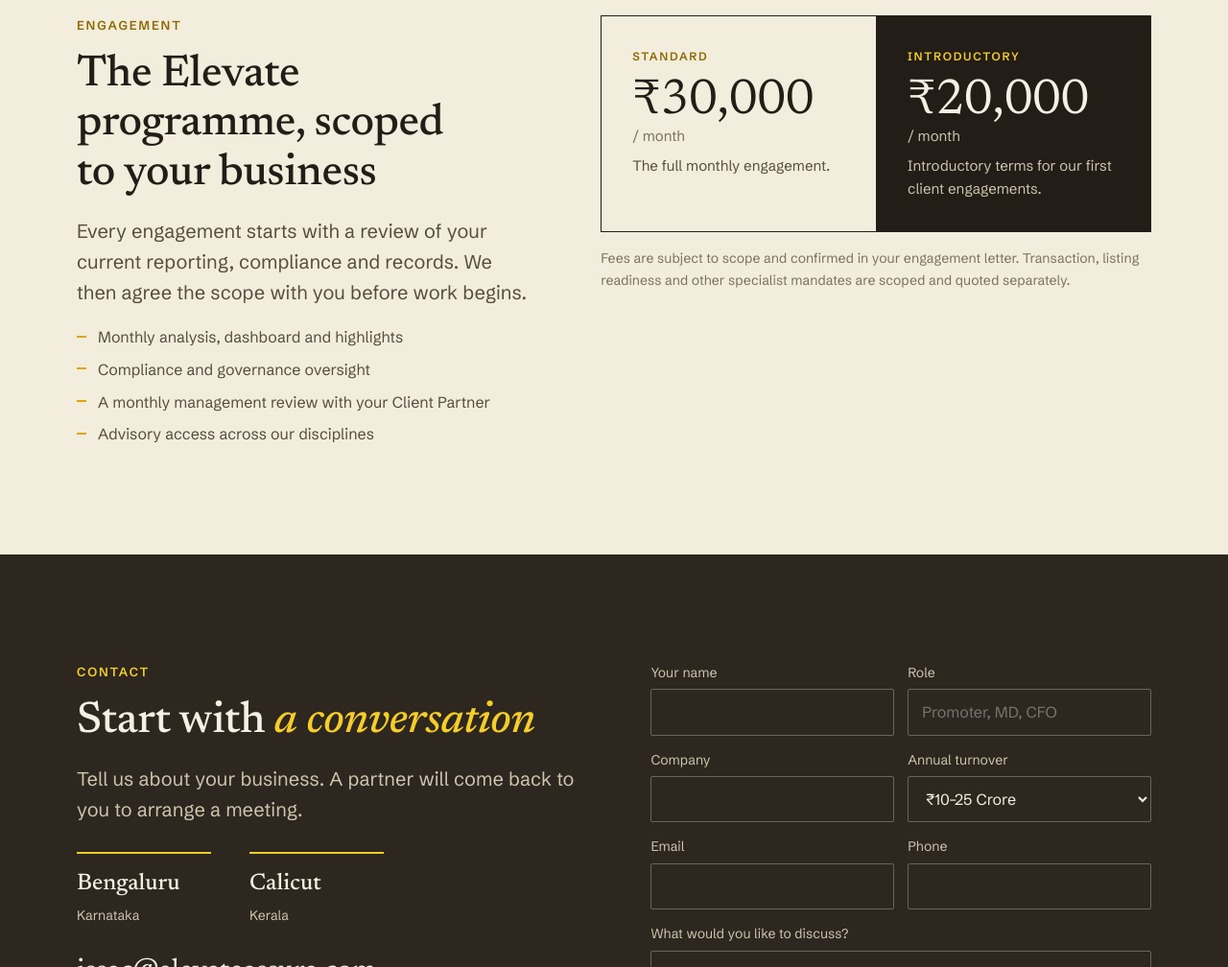
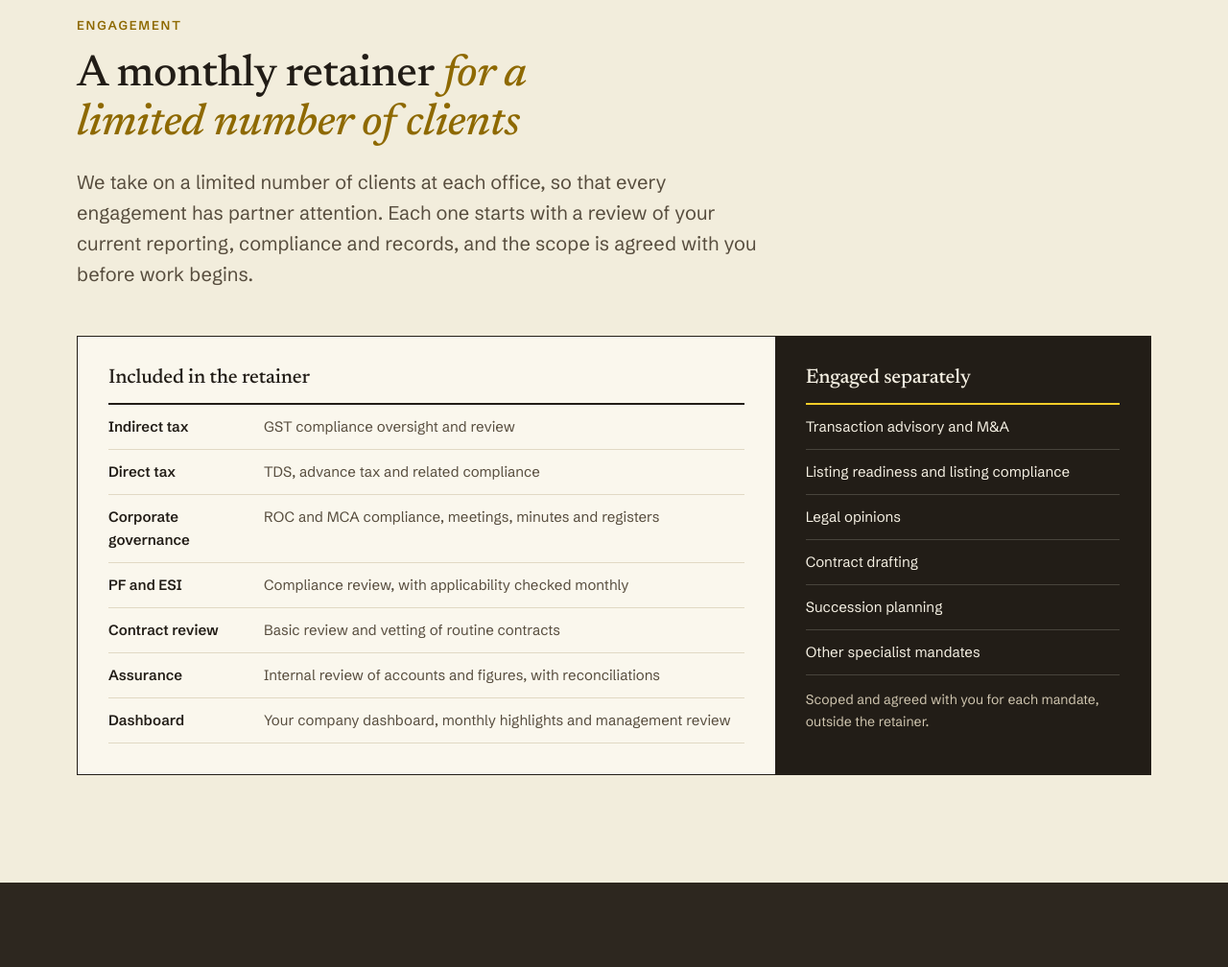
Before and after one commit to issac3001/issacwilliam, a website: page site/index.html in a window 1280 px wide. Shown: the part 9000-10008 px from the top of the page at 96% size. Drawn offline with Linux system fonts and the light colour scheme.

Commit message:
Website: no fees on the site; retainer scope and separately engaged services instead, with a limited number of clients per office

```diff
--- a/site/assets/site.css
+++ b/site/assets/site.css
@@ -292,3 +292,19 @@ body::before { content: ""; position: fixed; inset: 0 0 auto; height: env(safe-a
 .offices div { display: grid; gap: 2px; padding-top: 12px; border-top: 2px solid var(--gold-hi); min-width: 140px; }
 .offices b { font-family: var(--font-display); font-size: 24px; font-weight: 500; color: var(--on-dark); }
 .offices span { font-size: 14px; color: var(--on-dark-2); }
+
+/* ---------- retainer scope ---------- */
+.scope { display: grid; grid-template-columns: minmax(0, 1.3fr) minmax(0, 0.7fr); border: 1px solid var(--ink); background: var(--cream); }
+.scope-col { padding: clamp(22px, 3vw, 32px); display: grid; gap: 14px; align-content: start; min-width: 0; }
+.scope-col h3 { font-size: 21px; }
+.scope-col ul { margin: 0; padding: 0; list-style: none; border-top: 2px solid var(--ink); }
+.scope-col li { padding: 11px 0; border-bottom: 1px solid var(--line); display: grid; grid-template-columns: minmax(0, 150px) minmax(0, 1fr); gap: 12px; font-size: 15px; }
+.scope-col li b { font-weight: 600; }
+.scope-col li span { color: var(--ink-2); }
+.scope-col.extra { background: var(--ink); color: var(--on-dark); }
+.scope-col.extra ul { border-top-color: var(--gold-hi); }
+.scope-col.extra li { grid-template-columns: 1fr; border-bottom-color: rgba(245, 240, 227, .18); color: var(--on-dark); }
+.scope-col.extra .muted { color: var(--on-dark-2); }
+.engage { grid-template-columns: 1fr; gap: clamp(32px, 4vw, 48px); }
+.engage > div:first-child { max-width: 760px; }
+@media (max-width: 640px) { .scope { grid-template-columns: 1fr; } .scope-col li { grid-template-columns: 1fr; gap: 2px; } }
--- a/site/index.html
+++ b/site/index.html
@@ -331,29 +331,34 @@
       <div class="wrap engage">
         <div>
           <div class="eyebrow">Engagement</div>
-          <h2 style="margin-top:16px">The Elevate programme, scoped to your business</h2>
-          <p class="lede" style="margin-top:18px">Every engagement starts with a review of your current reporting, compliance and records. We then agree the scope with you before work begins.</p>
-          <ul class="includes">
-            <li>Monthly analysis, dashboard and highlights</li>
-            <li>Compliance and governance oversight</li>
-            <li>A monthly management review with your Client Partner</li>
-            <li>Advisory access across our disciplines</li>
-          </ul>
+          <h2 style="margin-top:16px">A monthly retainer <em>for a limited number of clients</em></h2>
+          <p class="lede" style="margin-top:18px">We take on a limited number of clients at each office, so that every engagement has partner attention. Each one starts with a review of your current reporting, compliance and records, and the scope is agreed with you before work begins.</p>
         </div>
-        <div>
-          <div class="plans">
-            <div class="plan">
-              <div class="eyebrow">Standard</div>
-              <div class="price">₹30,000<small>/ month</small></div>
-              <p>The full monthly engagement.</p>
-            </div>
-            <div class="plan intro">
-              <div class="eyebrow">Introductory</div>
-              <div class="price">₹20,000<small>/ month</small></div>
-              <p>Introductory terms for our first client engagements.</p>
-            </div>
+        <div class="scope">
+          <div class="scope-col">
+            <h3>Included in the retainer</h3>
+            <ul>
+              <li><b>Indirect tax</b><span>GST compliance oversight and review</span></li>
+              <li><b>Direct tax</b><span>TDS, advance tax and related compliance</span></li>
+              <li><b>Corporate governance</b><span>ROC and MCA compliance, meetings, minutes and registers</span></li>
+              <li><b>PF and ESI</b><span>Compliance review, with applicability checked monthly</span></li>
+              <li><b>Contract review</b><span>Basic review and vetting of routine contracts</span></li>
+              <li><b>Assurance</b><span>Internal review of accounts and figures, with reconciliations</span></li>
+              <li><b>Dashboard</b><span>Your company dashboard, monthly highlights and management review</span></li>
+            </ul>
           </div>
-          <p class="engage-foot">Fees are subject to scope and confirmed in your engagement letter. Transaction, listing readiness and other specialist mandates are scoped and quoted separately.</p>
+          <div class="scope-col extra">
+            <h3>Engaged separately</h3>
+            <ul>
+              <li>Transaction advisory and M&amp;A</li>
+              <li>Listing readiness and listing compliance</li>
+              <li>Legal opinions</li>
+              <li>Contract drafting</li>
+              <li>Succession planning</li>
+              <li>Other specialist mandates</li>
+            </ul>
+            <p class="small muted">Scoped and agreed with you for each mandate, outside the retainer.</p>
+          </div>
         </div>
       </div>
     </section>
```
